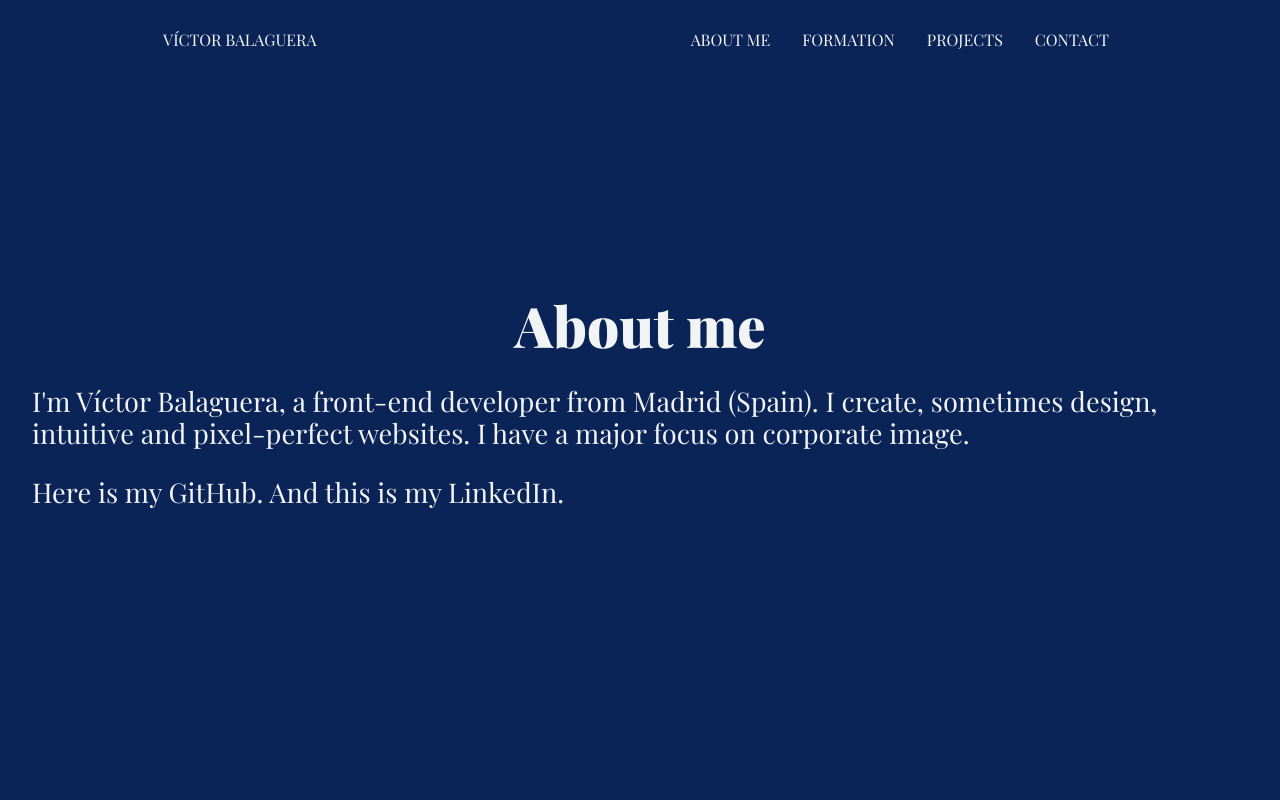
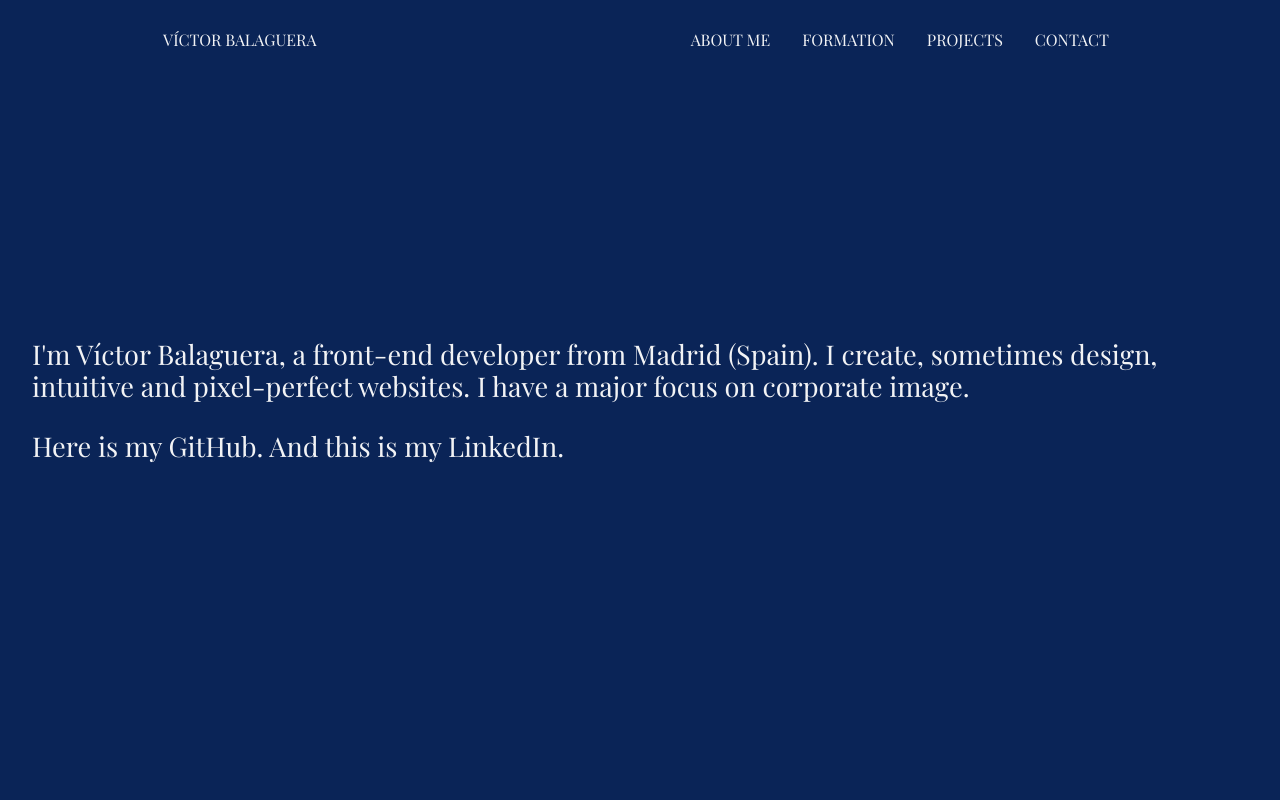
Before and after one commit to VBalaguera/bluePaper, a plain HTML site: page index.html in a window 1280 px wide. Shown: the top 800 px of the page. Drawn offline with nearby package versions, Linux system fonts and the light colour scheme.

Commit message:
following Rafa's advice, more updates

```diff
--- a/index.html
+++ b/index.html
@@ -28,7 +28,7 @@
 
     <section class='about-me sections' id="about-me">
         <div class="about-me-container">
-            <h1>About me</h1>
+<!--             <h1>About me</h1> -->
             <p class="about-me-text">I'm Víctor Balaguera, a front-end developer from Madrid (Spain). I create, sometimes design, intuitive and pixel-perfect websites. I have a major focus on </p>
             <p>Here is my <a href="https://github.com/VBalaguera" target="#">GitHub</a>. And this is my <a href="https://www.linkedin.com/in/balaguera/" target="#">LinkedIn</a>.</p>
         </div>
```
